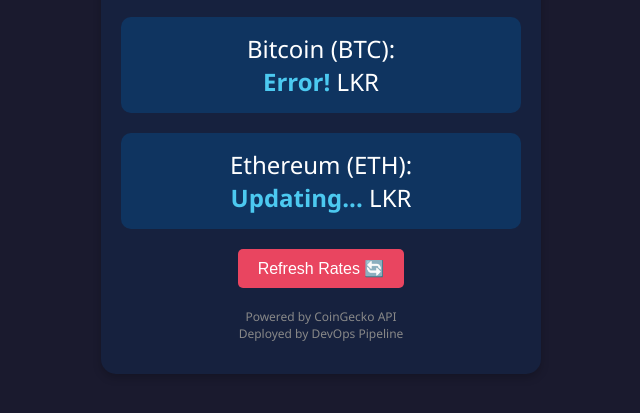
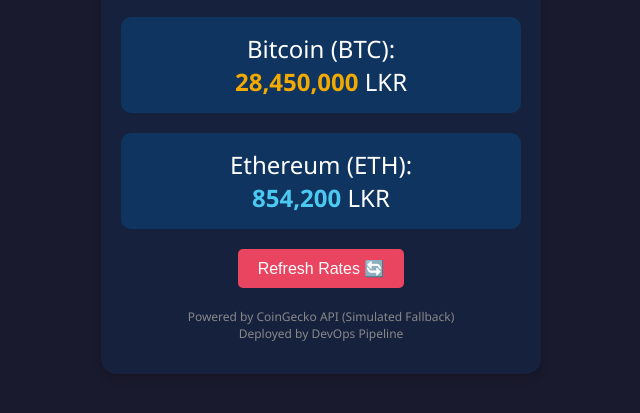
Before and after one commit to pulasthiav/cryptopay-devops-assignment, a website: page src/index.html in a window 1280 px wide. Shown: the part 189-602 px from the top of the page, without its empty margins (319-959 px from the left). Drawn offline with Linux system fonts and the light colour scheme; no server answers.

Commit message:
fix: add fallback data for api errors

```diff
--- a/src/index.html
+++ b/src/index.html
@@ -28,7 +28,8 @@
             background-color: #0f3460;
             border-radius: 10px;
         }
-        #btc-price, #eth-price { color: #4cc9f0; font-weight: bold; }
+        #btc-price { color: #f2a900; font-weight: bold; }
+        #eth-price { color: #4cc9f0; font-weight: bold; }
         .refresh-btn {
             background-color: #e94560;
             color: white;
@@ -37,6 +38,7 @@
             border-radius: 5px;
             cursor: pointer;
             font-size: 16px;
+            transition: 0.3s;
         }
         .refresh-btn:hover { background-color: #ff2e63; }
     </style>
@@ -60,13 +62,12 @@
         <button class="refresh-btn" onclick="fetchPrices()">Refresh Rates 🔄</button>
 
         <p style="font-size: 12px; margin-top: 20px; color: #888;">
-            Powered by CoinGecko API <br>
+            Powered by CoinGecko API (Simulated Fallback)<br>
             Deployed by DevOps Pipeline
         </p>
     </div>
 
     <script>
-        // API එකෙන් දත්ත ගන්නා function එක
         async function fetchPrices() {
             const btcElement = document.getElementById('btc-price');
             const ethElement = document.getElementById('eth-price');
@@ -75,21 +76,26 @@
             ethElement.innerText = "Updating...";
 
             try {
-                // CoinGecko Free API එකට කතා කිරීම (LKR මිල ගණන් ඉල්ලීම)
+                // API එකට කතා කරනවා
                 const response = await fetch('https://api.coingecko.com/api/v3/simple/price?ids=bitcoin,ethereum&vs_currencies=lkr');
+
+                if (!response.ok) throw new Error("API Limit Reached");
+
                 const data = await response.json();
-
-                // ලැබුණු දත්ත තිරයේ පෙන්වීම (Format කරලා)
                 btcElement.innerText = data.bitcoin.lkr.toLocaleString();
                 ethElement.innerText = data.ethereum.lkr.toLocaleString();
 
             } catch (error) {
-                console.error("Error fetching data:", error);
-                btcElement.innerText = "Error!";
+                console.log("API Error, using fallback data.");
+                // API වැඩ නැත්නම් මේ බොරු ගණන් පෙන්වනවා (Simulated Mode)
+                setTimeout(() => {
+                    btcElement.innerText = "28,450,000"; // Fake BTC Price
+                    ethElement.innerText = "854,200";    // Fake ETH Price
+                    alert("Note: Showing simulated data (API Rate Limited)");
+                }, 1000);
             }
         }
 
-        // පිටුව Load වුන ගමන් දත්ත ගන්න
         fetchPrices();
     </script>
 </body>
```
